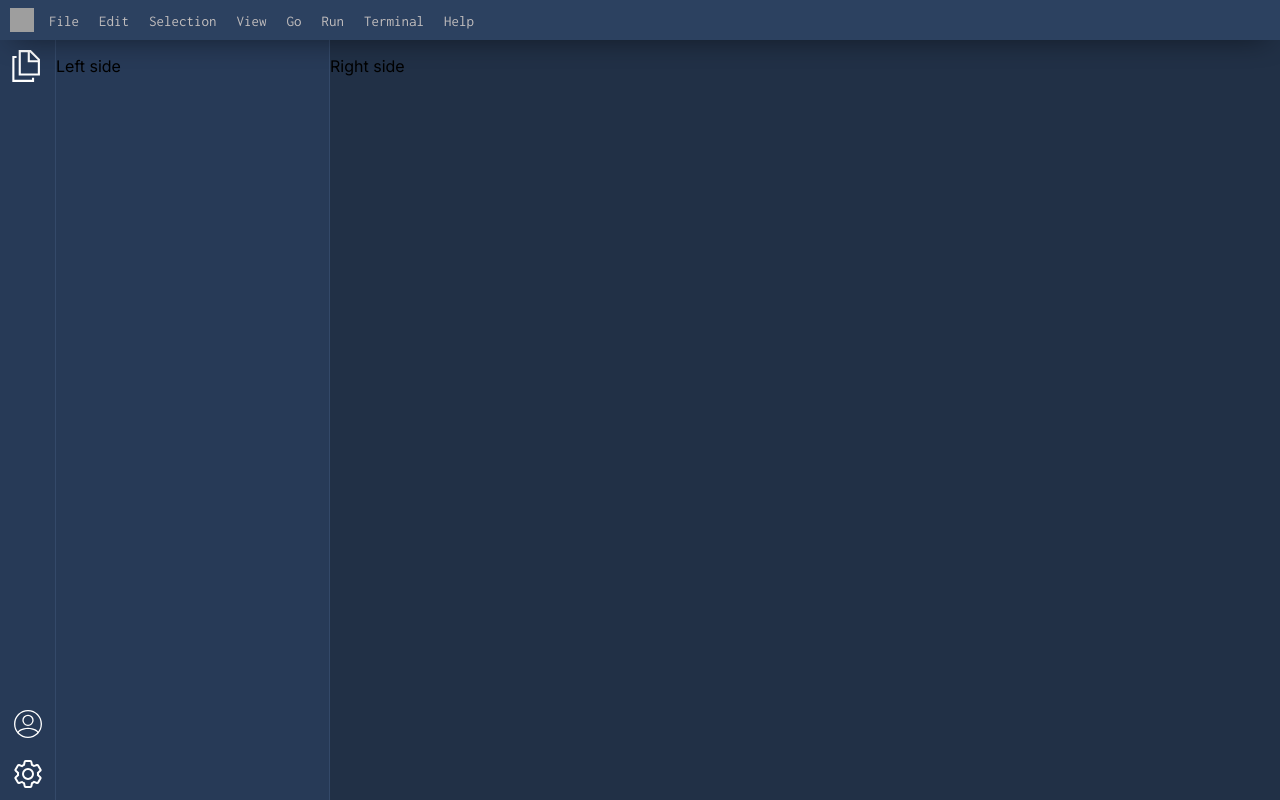
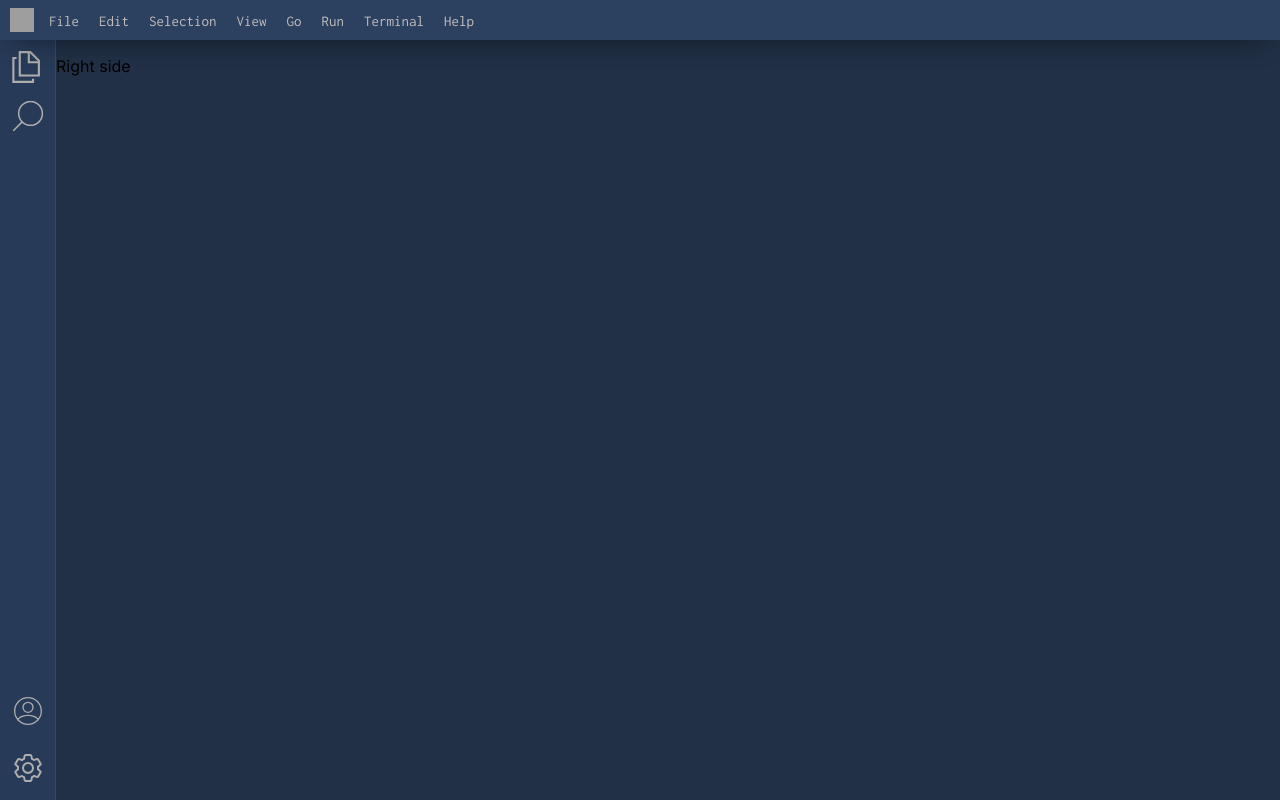
Before and after one commit to xstiff/dominikjaworski, a Next.js app: page / in a window 1280 px wide. Built offline with nearby package versions, Linux system fonts and the light colour scheme; grey boxes are pictures that could not be loaded.

Commit message:
Visual aspect of leftside nav bar

```diff
--- a/src/app/assets/fileSvg.tsx
+++ b/src/app/assets/fileSvg.tsx
@@ -5,15 +5,12 @@ const FileSVG = (props: SVGProps<SVGSVGElement>) => (
     xmlns="http://www.w3.org/2000/svg"
     width={28}
     height={32}
-    fill="none"
     {...props}
   >
     <path
-      fill="#fff"
       d="M22.094 27.688h-2.125v2.125H2.437V8.03h2.126V5.906H.313v26.032h21.78v-4.25Z"
     />
     <path
-      fill="#fff"
       d="M6.688.063v25.5h21.25V9.184L18.815.062H6.687Zm19.125 23.375h-17V2.188h6.906V12.28h10.094v11.156Zm0-13.282h-7.97V2.187h.092l7.878 7.878v.091Z"
     />
   </svg>
--- /dev/null
+++ b/src/app/assets/searchSvg.tsx
@@ -0,0 +1,18 @@
+import * as React from "react";
+import { SVGProps } from "react";
+
+const SearchSVG = (props: SVGProps<SVGSVGElement>) => (
+  <svg
+    xmlns="http://www.w3.org/2000/svg"
+    xmlSpace="preserve"
+    width={32}
+    height={32}
+    viewBox="0 0 488.4 488.4"
+    {...props}
+    style={{ transform: 'scaleX(-1) scale(0.95)'}}
+  >
+    <path d="M0 203.25c0 112.1 91.2 203.2 203.2 203.2 51.6 0 98.8-19.4 134.7-51.2l129.5 129.5c2.4 2.4 5.5 3.6 8.7 3.6s6.3-1.2 8.7-3.6c4.8-4.8 4.8-12.5 0-17.3l-129.6-129.5c31.8-35.9 51.2-83 51.2-134.7C406.4 91.15 315.2.05 203.2.05S0 91.15 0 203.25zm381.9 0c0 98.5-80.2 178.7-178.7 178.7s-178.7-80.2-178.7-178.7 80.2-178.7 178.7-178.7 178.7 80.1 178.7 178.7z" />
+  </svg>
+);
+
+export default SearchSVG;
--- a/src/app/assets/userSvg.tsx
+++ b/src/app/assets/userSvg.tsx
@@ -3,21 +3,14 @@ import { SVGProps } from "react"
 const UserSVG = (props: SVGProps<SVGSVGElement>) => (
   <svg
     xmlns="http://www.w3.org/2000/svg"
-    fill="none"
     viewBox="0 0 24 30"
     {...props}
   >
     <path
-      fill="#fff"
-      fillRule="evenodd"
       d="M12 6a3.25 3.25 0 1 0 0 6.5A3.25 3.25 0 0 0 12 6ZM7.75 9.25a4.25 4.25 0 1 1 8.5 0 4.25 4.25 0 0 1-8.5 0ZM5.078 18.315c-.073.118-.078.177-.078.185a.5.5 0 0 1-1 0c0-.26.1-.503.227-.71.13-.21.31-.417.52-.615.424-.396 1.017-.794 1.726-1.149 1.42-.71 3.372-1.276 5.527-1.276 2.155 0 4.106.566 5.527 1.276.71.355 1.302.753 1.725 1.15.212.197.391.404.521.615.127.206.227.449.227.709a.5.5 0 0 1-1 0c0-.008-.005-.067-.078-.185a2.099 2.099 0 0 0-.353-.41c-.335-.313-.841-.66-1.49-.984-1.293-.647-3.092-1.171-5.079-1.171-1.987 0-3.786.524-5.08 1.17-.648.324-1.154.672-1.49.985a2.097 2.097 0 0 0-.352.41Z"
-      clipRule="evenodd"
     />
     <path
-      fill="#fff"
-      fillRule="evenodd"
       d="M12 2.5a9.5 9.5 0 1 0 0 19 9.5 9.5 0 0 0 0-19ZM1.5 12C1.5 6.201 6.201 1.5 12 1.5S22.5 6.201 22.5 12 17.799 22.5 12 22.5 1.5 17.799 1.5 12Z"
-      clipRule="evenodd"
     />
   </svg>
 )
--- a/src/app/components/LeftSide/LeftSide.scss
+++ b/src/app/components/LeftSide/LeftSide.scss
@@ -1,14 +1,18 @@
 $bg-color: #273A57;
 $font: 'Inconsolata', monospace;
 $border-color: #344969;
+$inactive-fill: #adadad;
+$active-fill: #fff;
+
 
 .LeftSideContainer {
     display: flex;
-    background-color: $bg-color;
-    width:330px;
+    flex-direction: row;
+    background-color: transparent;
+    width:auto;
     box-sizing: border-box;
-    border-right:  1px solid $border-color;
 
+    // LEFT SIDE
 
     .LeftSideNavigation {
         width:55px;
@@ -16,23 +20,57 @@ $border-color: #344969;
         display: flex;
         align-items: center;
         flex-direction: column;
+        background-color: $bg-color;
+
+        .LeftSideIconContainer {
+            width: 100%;
+            display: flex;
+            justify-content: center;
+            align-items: center;
+            cursor: pointer;
+            padding: 6px 0;
+            margin-top: 5px;
+            position: relative;
+
+            &:last-child {
+                margin-bottom: 10px;
+            }
+
+            &::before {
+                content: '';
+                position: absolute;
+                left: 0;
+                top: 0;
+                height: 100%;
+                width: 3px;
+                background-color: transparent;
+
+            }
+
+            &.active::before {
+                background-color: rgb(42, 124, 247);
+            }
+
+            &.active svg {
+                fill: $active-fill;
+            }
+        }
 
         svg {
-            fill: white;
+            fill: $inactive-fill;
             width: 32px;
+            &:hover {
+                fill: $active-fill;
+            }
         }
+    }
 
-        .FileSvg {
-            margin-top: 10px;
-        }
-        .UserSVG {
-            margin-top: auto;
+    // RIGHT SIDE
 
-        }
-        .SettingsSVG {
-            margin: 10px 0px;
-        }
-
-
+    .LeftSideExplorer {
+        background-color: $bg-color;
+        border-right:  1px solid $border-color;
+        width:275px;
+        // flex:1;
     }
 }
--- a/src/app/components/LeftSide/LeftSide.tsx
+++ b/src/app/components/LeftSide/LeftSide.tsx
@@ -1,23 +1,75 @@
-import Image from 'next/image'
 import './LeftSide.scss'
 import FileSVG from '@/app/assets/fileSvg'
 import SettingsSvg from '@/app/assets/settingsSvg'
 import UserSVG from '@/app/assets/userSvg'
+import SearchSVG from '@/app/assets/searchSvg'
+import { useDispatch, useSelector } from 'react-redux'
+import { interfaceSliceType,  choseNav } from '@/app/slices/interfaceSlice'
+import { RootState } from '@/app/store/store'
+import React from 'react'
 
 
+type IconsInContainerType = {
+    children: React.ReactNode,
+    clickFunc?: ()=> void,
+    activeIconNumber?: interfaceSliceType['currentlyChosenNav'],
+    selector?: RootState
+    marginAuto?: Boolean
+}
+const IconsInContainer = ({children, clickFunc, activeIconNumber, selector, marginAuto}: IconsInContainerType)  => {
+    return(
+        <div onClick={clickFunc} style={marginAuto ? { marginTop: 'auto' } : {}} className={activeIconNumber && selector ? (`LeftSideIconContainer ${selector.interface.currentlyChosenNav === activeIconNumber ? 'active' : ''}`) : ("LeftSideIconContainer")}>
+            {children}
+        </div>
+    )
+}
 
+const ExplorerWindow = () => {
+    return(
+        <div className='LeftSideExplorer'>
+            <p>EXPLORER WINDOW</p>
+        </div>
+    )
+}
+
+const SearchWindow = () => {
+    return(
+        <div className='LeftSideExplorer'>
+            <p>SEARCH WINDOW</p>
+        </div>
+    )
+}
 
 export const LeftSide = () => {
+    const dispatch = useDispatch();
+    const selector = useSelector((state: RootState)  => state)
+
+    const choseMe = (num: interfaceSliceType['currentlyChosenNav'] ) => {
+        dispatch(choseNav(num))
+    }
 
     return(
         <div className="LeftSideContainer">
             <div className="LeftSideNavigation">
-                <FileSVG className="FileSvg" />
-                <UserSVG className="UserSVG" />
-                <SettingsSvg className="SettingsSVG" />
+                <IconsInContainer clickFunc={() => {choseMe(1)}} selector={selector} activeIconNumber={1}>
+                    <FileSVG className="UserSVG"/>
+                </IconsInContainer>
+                <IconsInContainer clickFunc={() => {choseMe(2)}} selector={selector} activeIconNumber={2}>
+                    <SearchSVG className="UserSVG"/>
+                </IconsInContainer>
+                <IconsInContainer clickFunc={() => {}} marginAuto={true}>
+                    <UserSVG className="UserSVG" />
+                </IconsInContainer>
+                <IconsInContainer clickFunc={() => {}}>
+                    <SettingsSvg className="SettingsSVG" />
+                </IconsInContainer>
+            </div>
 
-            </div>
-            <p>Left side</p>
+
+                {selector.interface.currentlyChosenNav === 1 && <ExplorerWindow />}
+                {selector.interface.currentlyChosenNav === 2 && <SearchWindow />}
+
+
         </div>
     )
 }
--- a/src/app/components/TopBar/TopBar.tsx
+++ b/src/app/components/TopBar/TopBar.tsx
@@ -22,7 +22,6 @@ const VSCodeLogo = () => {
 
 
 export const TopBar = () => {
-
     return(
         <div className="TopBarContainer">
             <VSCodeLogo />
@@ -36,6 +35,9 @@ export const TopBar = () => {
                 <TopBarLink name="Terminal"/>
                 <TopBarLink name="Help"/>
             </ul>
+            <div className="TopBarNavigation">
+
+            </div>
         </div>
     )
 }
--- a/src/app/page.tsx
+++ b/src/app/page.tsx
@@ -9,7 +9,7 @@ export default function Home() {
 
   const selector = useSelector( (State: RootState) => State.interface)
   const dispatch = useDispatch();
-  const changeVisibility = () => dispatch(changeVisible());
+  // const changeVisibility = () => dispatch(changeVisible());
 
   return (
     <div className="main-container">
--- a/src/app/slices/interfaceSlice.ts
+++ b/src/app/slices/interfaceSlice.ts
@@ -8,9 +8,18 @@ import { createAsyncThunk, createSlice } from "@reduxjs/toolkit";
 // })
 // + extraReducers ( builder ) addcase fulfiled pending canceled
 
+
+
 const initialState = {
   isVisible: false,
+
+  currentlyChosenNav: 0 // 0 - nothing, 1 - file, 2 - search
 };
+
+export type interfaceSliceType = {
+    isVisible: false | true
+    currentlyChosenNav: 0 | 1 | 2
+}
 
 
 const interfaceSlice = createSlice({
@@ -19,10 +28,16 @@ const interfaceSlice = createSlice({
     reducers: {
         changeVisible: (state) => {
             state.isVisible = !state.isVisible
+        },
+
+        choseNav: (state, { payload } : {payload: interfaceSliceType['currentlyChosenNav'] }) => {
+            console.log("Runinng")
+            if (payload === state.currentlyChosenNav) state.currentlyChosenNav = 0;
+            else state.currentlyChosenNav = payload;
         }
     },
 })
 
 
-export const {changeVisible} = interfaceSlice.actions;
+export const {changeVisible, choseNav} = interfaceSlice.actions;
 export default interfaceSlice.reducer;
```
